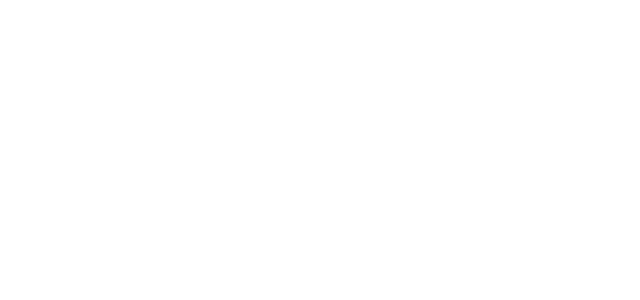
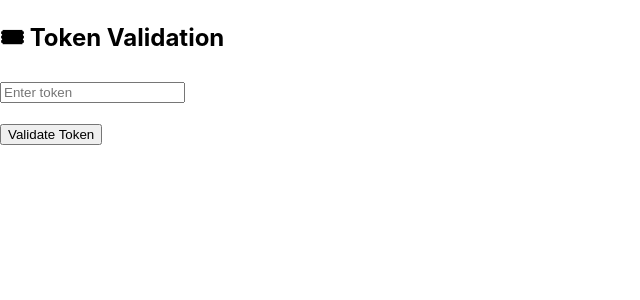
Before and after one commit to CSI-Project-Expo/Team-6, a React (Create React App) app in the folder smartcanteen-frontend/: page /staff in a window 1280 px wide. Before the commit this address had no page. Shown: the top 300 px of the page, without its empty margins (0-640 px from the left). Built offline with nearby package versions, Linux system fonts and the light colour scheme.

Commit message:
Staff token collection updation

```diff
--- a/smartcanteen-frontend/src/App.js
+++ b/smartcanteen-frontend/src/App.js
@@ -6,6 +6,7 @@
 import AdminDashboard from "./pages/AdminDashboard";
 import StudentDashboard from "./pages/StudentDashboard";
 import TokenPage from "./pages/TokenPage";
+import StaffTokenPage from "./pages/StaffTokenPage";
 
 
 function App() {
@@ -19,6 +20,7 @@
         <Route path="/order" element={<PlaceOrder />} />
         <Route path="/admin" element={<AdminDashboard />} />
         <Route path="/token/:orderId" element={<TokenPage />} />
+<Route path="/staff" element={<StaffTokenPage />} />
       </Routes>
     </Router>
   );
--- /dev/null
+++ b/smartcanteen-frontend/src/pages/StaffTokenPage.js
@@ -0,0 +1,55 @@
+import React, { useState } from "react";
+import axios from "axios";
+
+function StaffTokenPage() {
+  const [token, setToken] = useState("");
+  const [message, setMessage] = useState("");
+  const [success, setSuccess] = useState(false);
+
+  const handleValidate = async () => {
+    if (!token) {
+      setMessage("Please enter token");
+      return;
+    }
+
+    try {
+      const res = await axios.post("http://127.0.0.1:5000/token/validate", {
+        token_code: token
+      });
+
+      setMessage(res.data.message);
+      setSuccess(true);
+      setToken(""); // auto clear for next scan
+
+    } catch (error) {
+      if (error.response) {
+        setMessage(error.response.data.message);
+      } else {
+        setMessage("Server error");
+      }
+      setSuccess(false);
+    }
+  };
+
+  return (
+    <div>
+      <h2>🎟 Token Validation</h2>
+
+      <input
+        type="text"
+        placeholder="Enter token"
+        value={token}
+        onChange={(e) => setToken(e.target.value)}
+      />
+      <br /><br />
+
+      <button onClick={handleValidate}>Validate Token</button>
+
+      {message && (
+        <p style={{ color: success ? "green" : "red" }}>{message}</p>
+      )}
+    </div>
+  );
+}
+
+export default StaffTokenPage;
```
Also changed, not shown: 2 other files (tests, documents, lock files or other folders).
